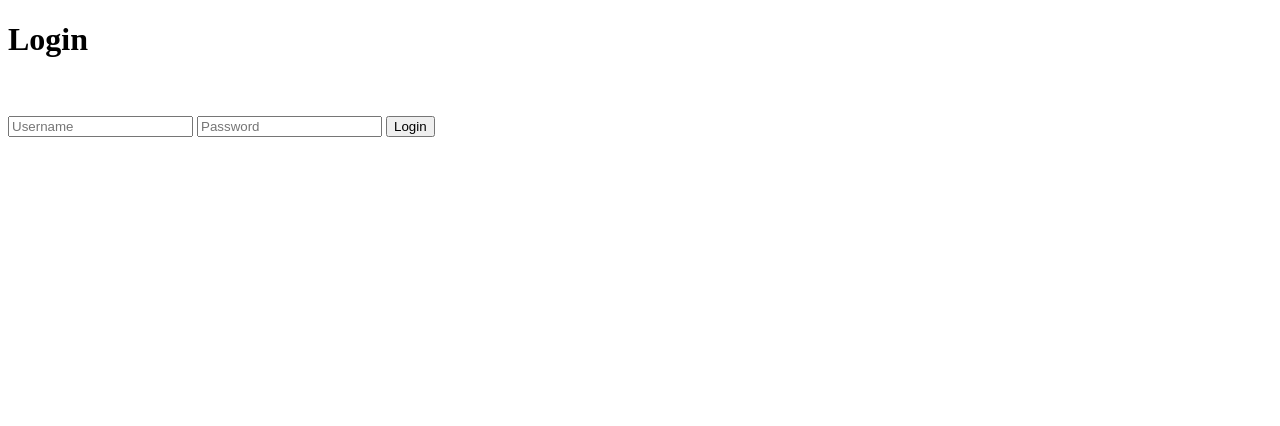
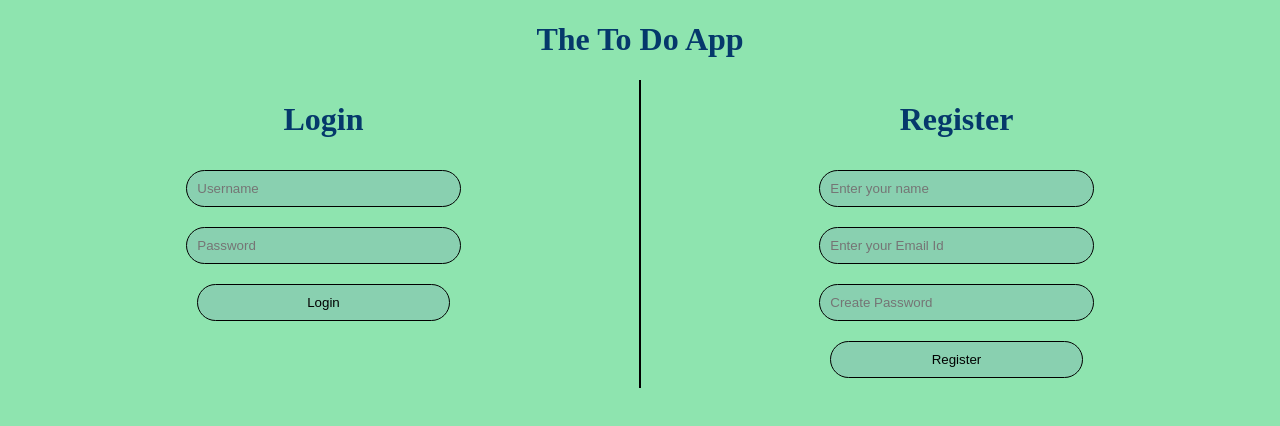
Before and after one commit to iamtushar324/to_do_app, a website: page public/index.html in a window 1280 px wide. Drawn offline with Linux system fonts and the light colour scheme.

Commit message:
added landing page
Signed-off-by: Tushar Bhardwaj <iamtushar324@gmail.com>

```diff
--- a/package.json
+++ b/package.json
@@ -18,6 +18,7 @@
   "homepage": "https://github.com/iamtushar324/to_do_app#readme",
   "dependencies": {
     "express": "^4.17.1",
-    "mysql2": "^2.1.0"
+    "mysql2": "^2.1.0",
+    "sequelize": "^5.21.5"
   }
 }
--- a/public/index.css
+++ b/public/index.css
@@ -0,0 +1,45 @@
+.con {
+    display: flex;
+    flex-wrap: nowrap;
+}
+
+.reg-con,
+.log-con {
+    width: 50%;
+    display: flex;
+    flex-direction: column;
+    flex-wrap: wrap;
+    align-items: center;
+}
+
+
+.log-con form,
+.reg-con form {
+    width: 50%;
+    text-align: center;
+}
+
+.reg-con input,
+.log-con input {
+    width: 80%;
+    padding: 10px;
+    border-radius: 30px;
+    margin: 10px;
+}
+
+.log-con form {}
+
+.reg-con {
+    border-left: solid 2px black;
+}
+
+body {
+    background-color: #8EE4AF;
+    color: #05386B;
+    text-align: center;
+}
+
+input {
+    background-color: #84beb381;
+    border: solid 1px black;
+}
--- a/public/index.html
+++ b/public/index.html
@@ -12,23 +12,38 @@
 
 <body>
 
+    <h1 class="heading">The To Do App</h1>
+
     <div class="con">
         <div class="log-con">
 
             <h1>Login</h1>
-            <br><br>
 
-            <form action="login" method="post">
 
-                <input class="user-text" type="text" placeholder="Username">
-                <input class="pass-text" type="text" placeholder="Password">
+            <form action="login" method="POST">
+
+                <input class="user-text" name="user" type="text" placeholder="Username">
+                <input class="pass-text" type="text" name="pass" placeholder="Password">
                 <input type="submit" value="Login">
 
             </form>
 
 
         </div>
-        <div class="reg-con"></div>
+        <div class="reg-con">
+
+            <h1> Register</h1>
+
+            <form action="" method="post">
+
+                <input type="text" name="name" placeholder="Enter your name ">
+                <input type="text" name="email" placeholder="Enter your Email Id ">
+                <input type="text" name="pass" placeholder="Create Password ">
+
+                <input type="submit" value="Register">
+            </form>
+
+        </div>
     </div>
 
 </body>
--- a/server.js
+++ b/server.js
@@ -6,9 +6,11 @@ const app = exp()
 
 
 app.use(exp.static('public'))
+app.use(exp.urlencoded())
+app.use(exp.json())
 
 app.post('/login', (req, res) => {
-    console.log("login")
+    console.log(req.body)
     res.send("logind")
 }
 )
```
Also changed, not shown: 1 other file.
